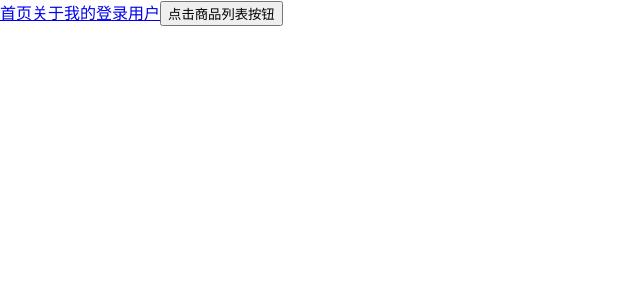
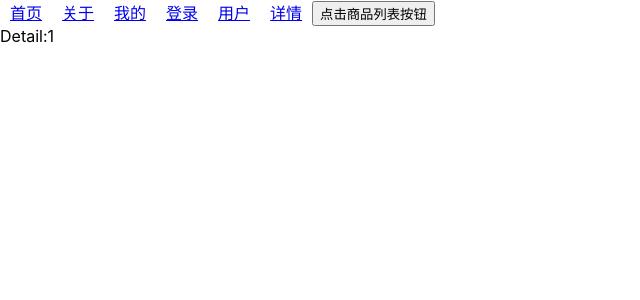
Before and after one commit to SmileYang966/React-study-demo, a React (Create React App) app: page /detail/1 in a window 1280 px wide. Before the commit this address had no page. Shown: the top 300 px of the page, without its empty margins (0-640 px from the left). Built offline with nearby package versions, Linux system fonts and the light colour scheme.

Commit message:
react-router v6动态路由传参使用

```diff
--- a/src/source/20-react-router的使用/App.css
+++ b/src/source/20-react-router的使用/App.css
@@ -1,3 +1,6 @@
+a {
+  margin: 0 10px;
+}
 a.active{
   color:red;
   font-size: 20;
--- a/src/source/20-react-router的使用/index.js
+++ b/src/source/20-react-router的使用/index.js
@@ -8,6 +8,7 @@ import NoMatch from './pages/NoMatch'
 import Login from './pages/Login'
 import User from './pages/User'
 import ProductList from './pages/ProductList'
+import Detail from './pages/Detail'
 
 function App(){
   let navigate = useNavigate();
@@ -15,6 +16,8 @@ function App(){
   const clickProductList = () => {
     navigate("/Product")
   }
+
+  const id = "aabbcc";
 
   return (
     <div>
@@ -47,6 +50,8 @@ function App(){
         <NavLink to="/Mine">我的</NavLink>
         <NavLink to="/Login">登录</NavLink>
         <NavLink to="/User">用户</NavLink>
+        {/* detail后面传入参数 */}
+        <NavLink to={`/detail/${id}`}>详情</NavLink>
 
         <button onClick={e=>clickProductList()}>点击商品列表按钮</button>
 
@@ -59,6 +64,8 @@ function App(){
           <Route path='/Login' element={<Login/>}/>
           <Route path='/User' element={<User/>}/>
           <Route path='/Product' element={<ProductList/>}/>
+          {/* detail后面可以接受一个id参数 */}
+          <Route path='/detail/:id' element={<Detail/>}/>
           <Route element={<NoMatch/>}/>
         </Routes>
     </div>
--- /dev/null
+++ b/src/source/20-react-router的使用/pages/Detail.js
@@ -0,0 +1,12 @@
+import React, { PureComponent } from 'react'
+import { useParams } from 'react-router-dom'
+
+export default function Detail() {
+
+  // 动态路由接受参数 react-router v6用法
+  const { id } = useParams();
+
+  return (
+    <div>Detail:{id}</div>
+  )
+}
```
